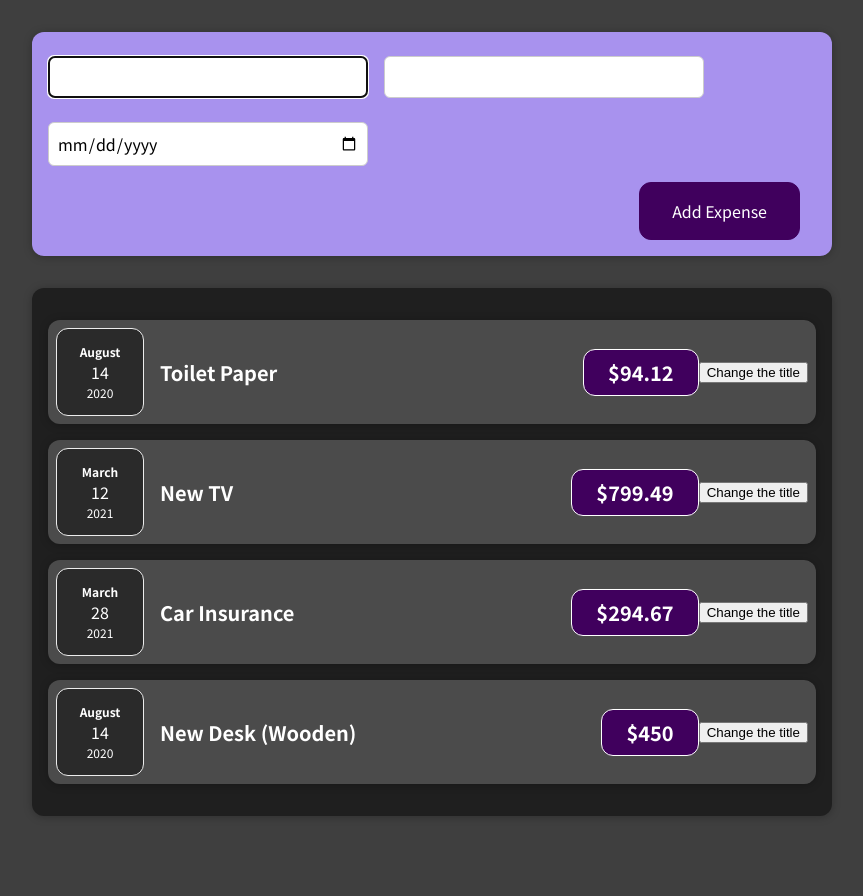
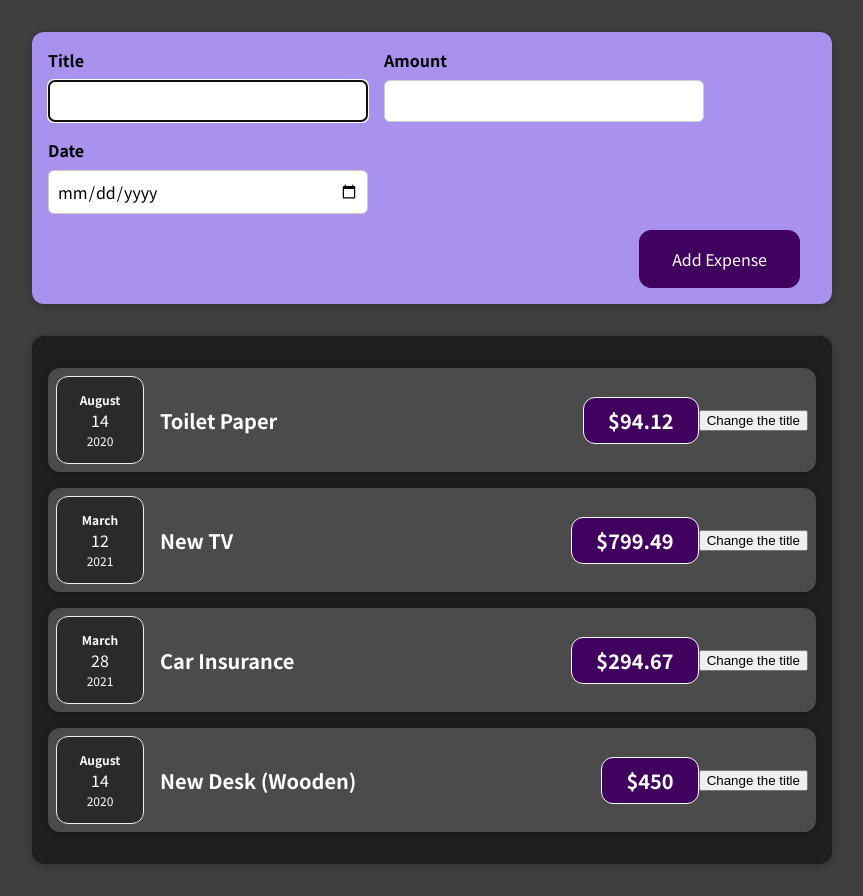
Before and after one commit to rhenaldoaryap/learn-react, a React (Create React App) app: page / in a window 1280 px wide. Shown: the whole page, without its empty margins (208-1071 px from the left). Before the commit the page ends 848 px from the top, so only its background shows below. Built offline with nearby package versions, Linux system fonts and the light colour scheme.

Commit message:
learn about two-way binding to clear all inputs

```diff
--- a/src/components/NewExpense/ExpenseForm.js
+++ b/src/components/NewExpense/ExpenseForm.js
@@ -50,28 +50,54 @@ const ExpenseForm = () => {
     setEnteredDate(event.target.value);
   };
 
+  const submitHandler = (event) => {
+    event.preventDefault();
+
+    const enteredData = {
+      title: enteredTitle,
+      amount: enteredAmount,
+      date: new Date(enteredDate),
+    };
+
+    console.log(enteredData);
+    /*
+    set back to empty string which is initial state to clear all input elements
+    this style is so-called two-way binding
+    */
+    setEnteredTitle("");
+    setEnteredAmount("");
+    setEnteredDate("");
+  };
+
   return (
-    <form>
+    <form onSubmit={submitHandler}>
       <div className="new-expense__controls">
         <div className="new-expense__control">
-          <label>{enteredTitle}</label>
-          <input type="text" onChange={titleChangeHandler} autoFocus />
+          <label>Title</label>
+          <input
+            type="text"
+            value={enteredTitle}
+            onChange={titleChangeHandler}
+            autoFocus
+          />
         </div>
         <div className="new-expense__control">
-          <label>{enteredAmount}</label>
+          <label>Amount</label>
           <input
             type="number"
             min="0.01"
             step="0.01"
+            value={enteredAmount}
             onChange={amountChangeHandler}
           />
         </div>
         <div className="new-expense__control">
-          <label>{enteredDate}</label>
+          <label>Date</label>
           <input
             type="date"
             min="2019-01-01"
             max="2022-12-31"
+            value={enteredDate}
             onChange={dateChangeHandler}
           />
         </div>
```
